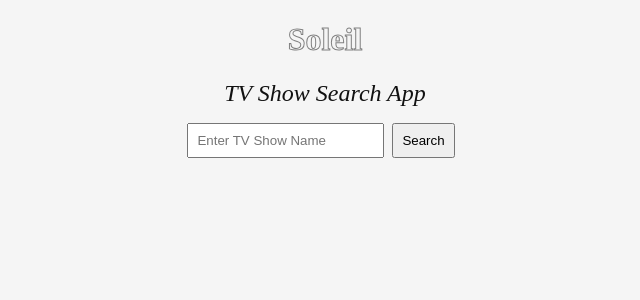
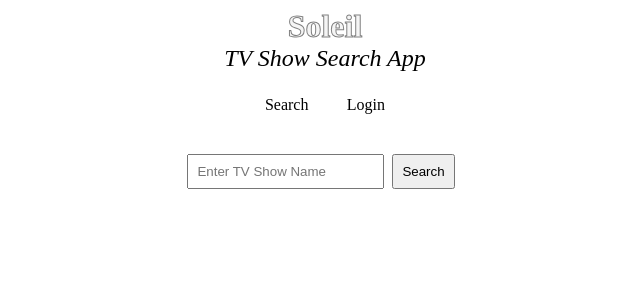
Before and after one commit to gguilt/ggflix, a Next.js app: page / in a window 1280 px wide. Shown: the top 300 px of the page, without its empty margins (315-955 px from the left). Built offline with nearby package versions, Linux system fonts and the light colour scheme.

Commit message:
Move to App Router

```diff
--- a/package.json
+++ b/package.json
@@ -16,7 +16,7 @@
     "axios": "^1.3.2",
     "eslint": "8.34.0",
     "eslint-config-next": "13.1.6",
-    "next": "13.1.6",
+    "next": "^13.4.19",
     "react": "18.2.0",
     "react-dom": "18.2.0",
     "react-icons": "^4.7.1",
--- /dev/null
+++ b/src/app/layout.tsx
@@ -0,0 +1,20 @@
+import { Metadata } from "next";
+
+export const metadata: Metadata = {
+  title: "Soleil",
+  description: "TV Show Search App",
+};
+
+export default function RootLayout({
+  // Layouts must accept a children prop.
+  // This will be populated with nested layouts or pages
+  children,
+}: {
+  children: React.ReactNode;
+}) {
+  return (
+    <html lang="en">
+      <body>{children}</body>
+    </html>
+  );
+}
--- a/src/pages/index.tsx
+++ b/src/app/page.tsx
@@ -1,11 +1,9 @@
-import Head from "next/head";
-import Image from "next/image";
-import { Inter } from "@next/font/google";
+"use client";
+
 import styles from "@/styles/Home.module.css";
 import { useState } from "react";
 import axios from "axios";
-
-const inter = Inter({ subsets: ["latin"] });
+import Link from "next/link";
 
 export default function Home() {
   const [searchTerm, setSearchTerm] = useState("");
@@ -25,16 +23,21 @@ export default function Home() {
 
   return (
     <>
-      <Head>
-        <title>Soleil</title>
-        <meta name="description" content="TV Show Search App" />
-        <meta name="viewport" content="width=device-width, initial-scale=1" />
-        <link rel="icon" href="/favicon.ico" />
-      </Head>
-      <main className={styles.main}>
+      <header className={styles.header}>
         <h1 className={styles.logo}>Soleil</h1>
         <h2 className={styles.description}>TV Show Search App</h2>
 
+        <nav>
+          <Link className={styles.link} href="/">
+            Search
+          </Link>
+          <Link className={styles.link} href="/login">
+            Login
+          </Link>
+        </nav>
+      </header>
+
+      <main className={styles.main}>
         <form className={styles.form} onSubmit={searchSubmit}>
           <input
             placeholder="Enter TV Show Name"
--- a/src/pages/_app.tsx
+++ /dev/null
@@ -1,6 +0,0 @@
-import '@/styles/globals.css'
-import type { AppProps } from 'next/app'
-
-export default function App({ Component, pageProps }: AppProps) {
-  return <Component {...pageProps} />
-}
--- a/src/pages/_document.tsx
+++ /dev/null
@@ -1,13 +0,0 @@
-import { Html, Head, Main, NextScript } from 'next/document'
-
-export default function Document() {
-  return (
-    <Html lang="en">
-      <Head />
-      <body>
-        <Main />
-        <NextScript />
-      </body>
-    </Html>
-  )
-}
--- a/src/styles/Home.module.css
+++ b/src/styles/Home.module.css
@@ -1,14 +1,16 @@
 .logo {
-    text-align: center;
   color: whitesmoke;
   -webkit-text-stroke: 1px gray;
+  padding: 0;
+  margin: 0;
 }
 
 .description {
-    text-align: center;
   font-style: italic;
   font-weight: 100;
   margin: 1rem;
+  padding: 0;
+  margin: 0;
 }
 
 .form {
@@ -43,3 +45,29 @@
 .listItemHeader {
   font-weight: 100;
 }
+
+.header {
+  display: flex;
+  flex-direction: column;
+  align-items: center;
+  margin-bottom: 1rem;
+}
+
+.header nav {
+  margin: 1rem;
+  display: flex;
+}
+
+.link {
+  border: none;
+  text-decoration: none;
+  color: black;
+  border-radius: 5px;
+  padding: 0.5rem 1rem;
+  margin: 0 0.2rem;
+}
+
+.link:hover {
+  background-color: black;
+  color: white;
+}
--- a/src/styles/globals.css
+++ /dev/null
@@ -1,5 +0,0 @@
-body {
-    margin: 0;
-    background-color: whitesmoke;
-    color: #111;
-}
```
Also changed, not shown: src/app/login/page.tsx (added, +7 -0 lines), tsconfig.json (+23 -5 lines), 1 other file (tests, documents, lock files or other folders). Lines whose indentation alone changed are shown as unchanged.
